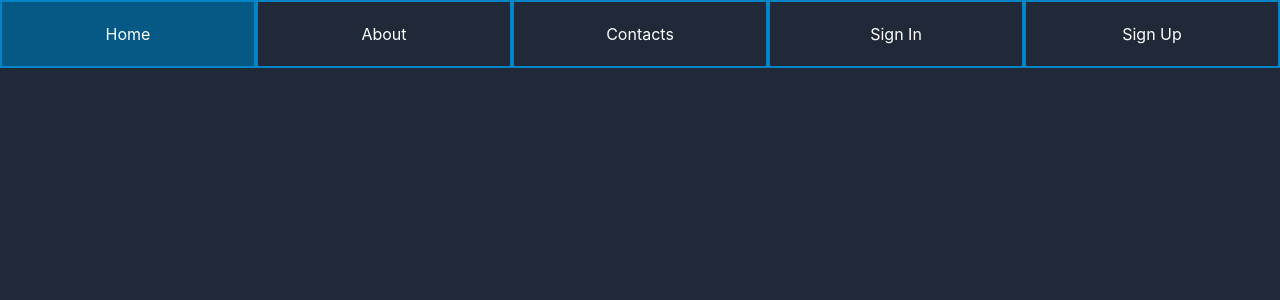
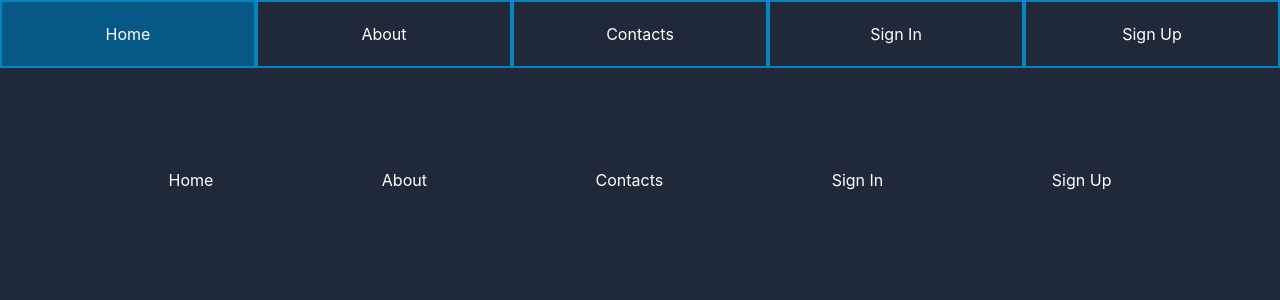
Before and after one commit to nma-notes/webapp, a React (Vite) app: page / in a window 1280 px wide. Shown: the top 300 px of the page. Built offline with nearby package versions, Linux system fonts and the light colour scheme.

Commit message:
add base navlink

```diff
--- a/src/App.tsx
+++ b/src/App.tsx
@@ -1,5 +1,6 @@
 import { NavLink } from "react-router-dom";
 import MenuLink from "./components/MenuLink";
+import BaseMenuLink from "./components/BaseMenuLink";
 
 function App() {
   const links = [
@@ -23,6 +24,24 @@
           ))}
         </div>
       </nav>
+      <div>Banner</div>
+      <div>Reviews</div>
+      <br />
+      <br />
+      <br />
+      <br />
+      <br />
+      <footer>
+        <div
+          className={
+            "w-full flex justify-evenly items-center justify-items-center"
+          }
+        >
+          {links.map(({ label, link }) => (
+            <BaseMenuLink link={link} label={label} />
+          ))}
+        </div>
+      </footer>
     </div>
   );
 }
--- /dev/null
+++ b/src/components/BaseMenuLink.tsx
@@ -0,0 +1,16 @@
+import { FC } from "react";
+import { NavLink } from "react-router-dom";
+
+interface IBaseMenuLinkProps {
+  link: string;
+  label: string;
+  className?: string;
+}
+
+const BaseMenuLink: FC<IBaseMenuLinkProps> = ({ link, label, className }) => (
+  <NavLink to={link} className={className || "hover:underline"}>
+    {label}
+  </NavLink>
+);
+
+export default BaseMenuLink;
--- a/src/components/MenuLink.tsx
+++ b/src/components/MenuLink.tsx
@@ -1,5 +1,5 @@
 import { FC } from "react";
-import { NavLink } from "react-router-dom";
+import BaseMenuLink from "./BaseMenuLink";
 
 interface IMenuLinkProps {
   link: string;
@@ -7,14 +7,13 @@
 }
 
 const MenuLink: FC<IMenuLinkProps> = ({ link, label }) => (
-  <NavLink
+  <BaseMenuLink
     className={
       "border-2 border-sky-600 w-1/5 p-5 text-center hover:bg-sky-800 active:bg-sky-900 cursor-pointer"
     }
-    to={link}
-  >
-    {label}
-  </NavLink>
+    link={link}
+    label={label}
+  />
 );
 
 export default MenuLink;
```
